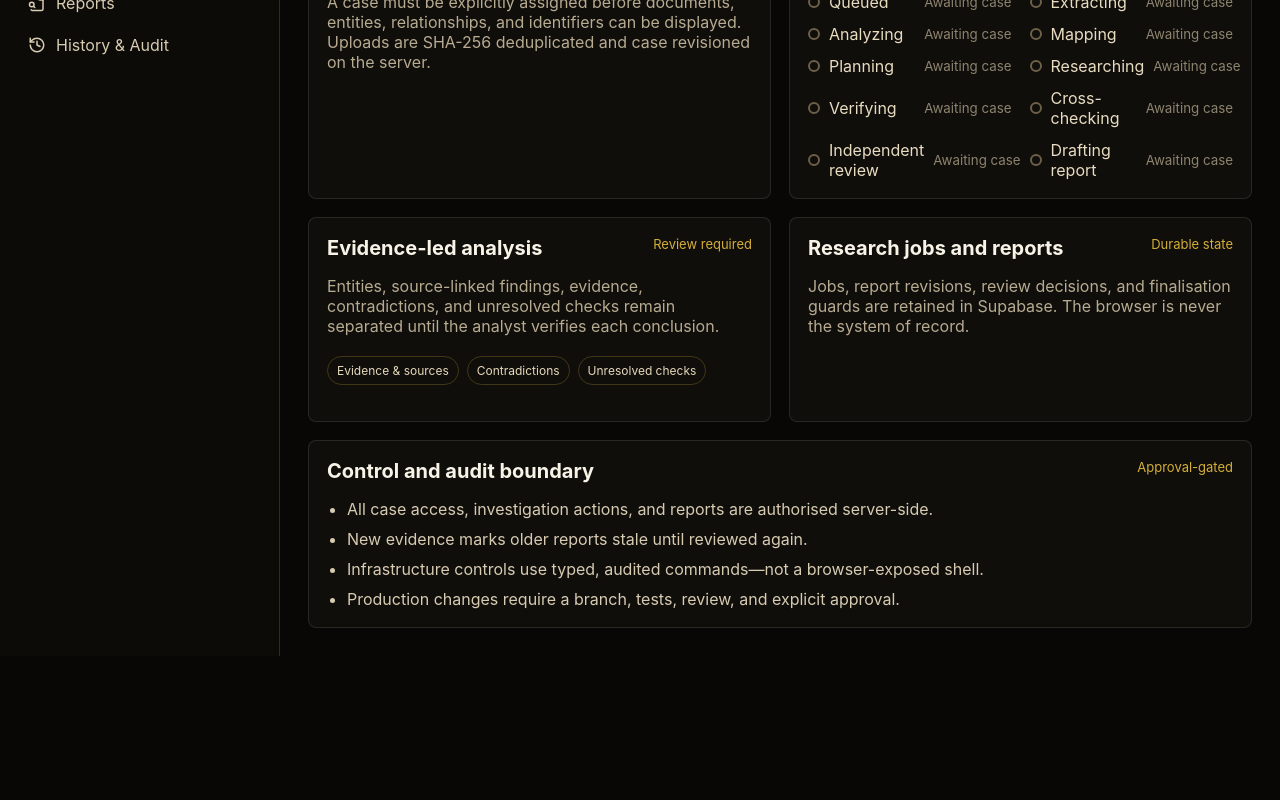
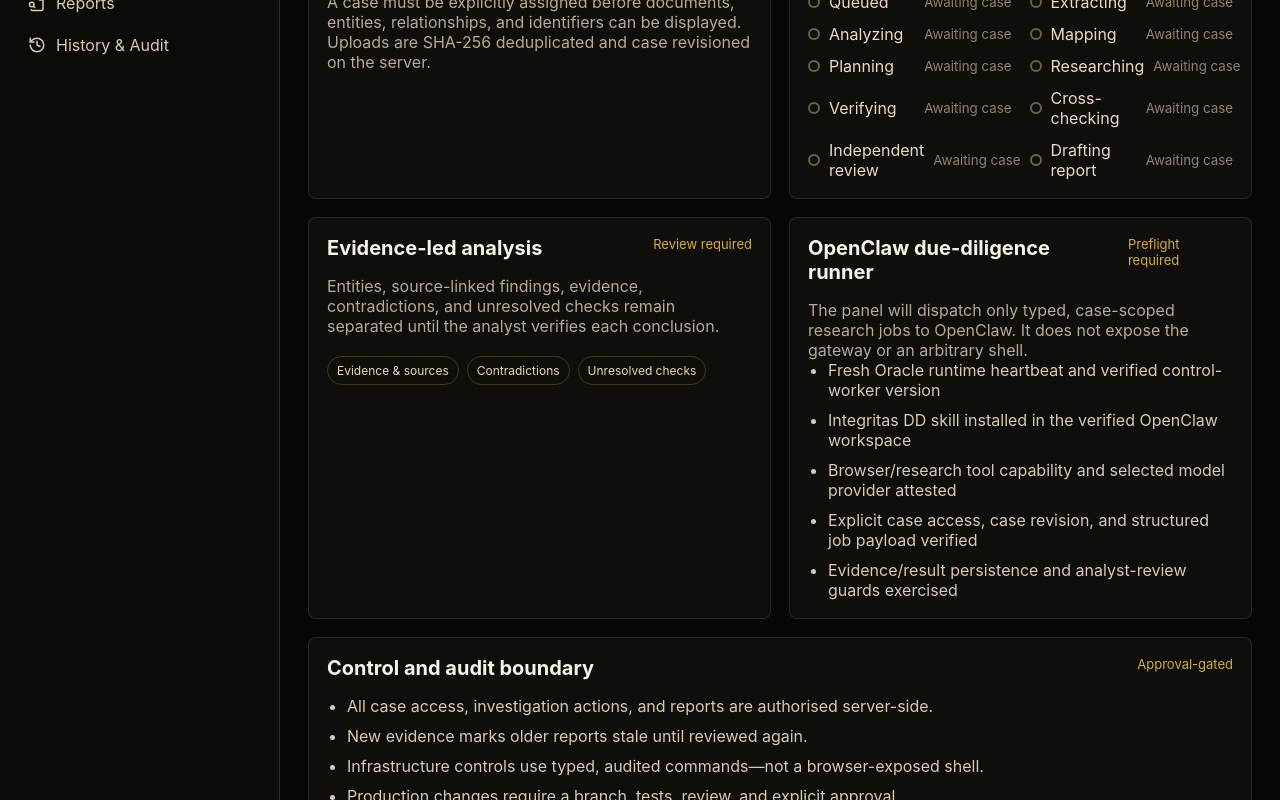
Before and after one commit to Ruan05/integritas, a React (Vite) app: page / in a window 1280 px wide. Shown: the part 534-1334 px from the top of the page. Before the commit the page ends 1190 px from the top, so only its background shows below. Built offline with nearby package versions, Linux system fonts and the light colour scheme; no server answers.

Commit message:
fix(admin): make OpenClaw DD integration gate explicit

```diff
--- a/src/App.tsx
+++ b/src/App.tsx
@@ -41,6 +41,14 @@ const investigationStages = [
   'Cross-checking',
   'Independent review',
   'Drafting report',
+] as const;
+
+const openClawPreflight = [
+  'Fresh Oracle runtime heartbeat and verified control-worker version',
+  'Integritas DD skill installed in the verified OpenClaw workspace',
+  'Browser/research tool capability and selected model provider attested',
+  'Explicit case access, case revision, and structured job payload verified',
+  'Evidence/result persistence and analyst-review guards exercised',
 ] as const;
 
 function ConfigurationHealth() {
@@ -92,7 +100,7 @@ export function App() {
             <button type="button" className="secondary" disabled title="Requires an authenticated case session">
               <UploadCloud size={18} />Upload evidence
             </button>
-            <button type="button" disabled title="Requires an authenticated case session">
+            <button type="button" disabled title="Requires authenticated case access and OpenClaw DD preflight">
               <Play size={18} />Start Deep Investigation
             </button>
           </div>
@@ -148,10 +156,13 @@ export function App() {
 
           <article className="panel" id="jobs">
             <div className="panel-head">
-              <h2>Research jobs and reports</h2>
-              <span>Durable state</span>
+              <h2>OpenClaw due-diligence runner</h2>
+              <span>Preflight required</span>
             </div>
-            <p className="muted" id="reports">Jobs, report revisions, review decisions, and finalisation guards are retained in Supabase. The browser is never the system of record.</p>
+            <p className="muted" id="reports">The panel will dispatch only typed, case-scoped research jobs to OpenClaw. It does not expose the gateway or an arbitrary shell.</p>
+            <ul className="checks compact-checks">
+              {openClawPreflight.map((check) => <li key={check}>{check}</li>)}
+            </ul>
           </article>
 
           <article className="panel wide" id="audit">
```
